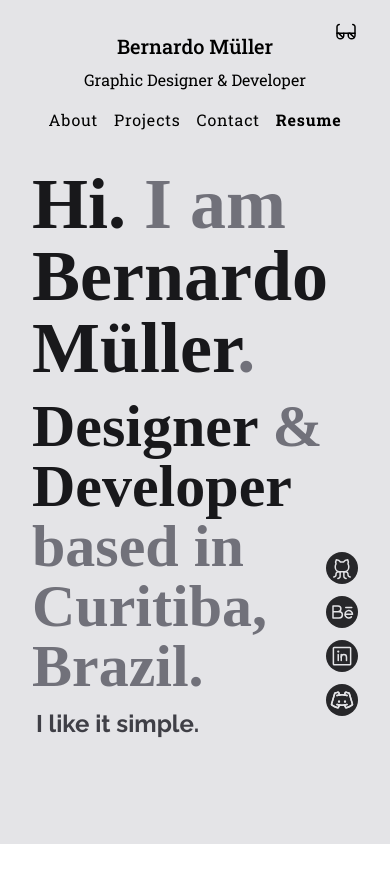
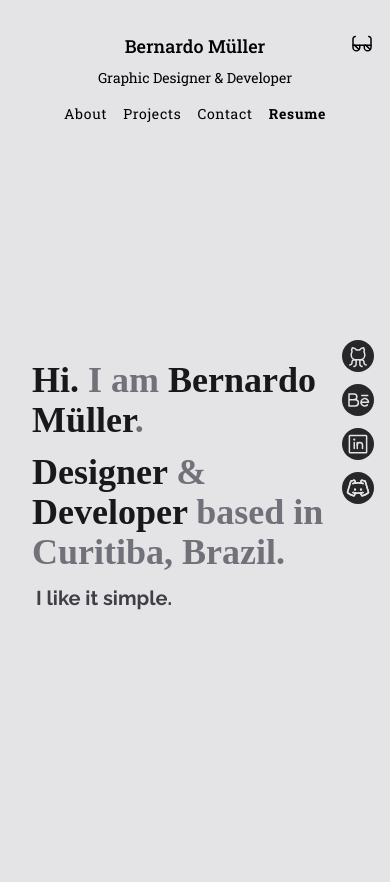
Before and after one commit to Bmullerc/portfolio-page, a Next.js app: page / in a window 390 px wide. Shown: the top 882 px of the page. Before the commit the page ends 844 px from the top, so only its background shows below. Built offline with nearby package versions, Linux system fonts and the light colour scheme; a web font is replaced by a local one.

Commit message:
Fix Responsiveness

```diff
--- a/src/components/Header.tsx
+++ b/src/components/Header.tsx
@@ -1,12 +1,12 @@
 export function Header() {
   return (
-    <header className="dark:bg-zinc-800 bg-zinc-200 h-[calc(100vh-4rem)] xl:px-48 flex place-items-center">
+    <header className="dark:bg-zinc-800 bg-zinc-200 lg:h-[calc(100vh-4rem)] h-screen xl:px-48 flex place-items-center">
       <div className="md:px-48 sm:px-12 px-8 flex flex-col gap-3 font-title-sans font-bold">
-        <h1 className="text-7xl text-zinc-500 dark:text-zinc-300">
+        <h1 className="lg:text-7xl text-4xl text-zinc-500 dark:text-zinc-300">
           <span className="text-zinc-900 dark:text-zinc-50">Hi.</span> I am <span className="text-zinc-900 dark:text-zinc-50">Bernardo Müller</span>.
         </h1>
-        <h2 className="text-6xl text-zinc-500 dark:text-zinc-200"><span className="text-zinc-900 dark:text-zinc-50">Designer</span> & <span className="text-zinc-900 dark:text-zinc-50">Developer</span> based in Curitiba, Brazil.</h2>
-        <h2 className="font-body-sans font-semibold text-2xl text-zinc-700 dark:text-zinc-400 pl-1">I like it simple.</h2>
+        <h2 className="lg:text-6xl text-4xl text-zinc-500 dark:text-zinc-200"><span className="text-zinc-900 dark:text-zinc-50">Designer</span> & <span className="text-zinc-900 dark:text-zinc-50">Developer</span> based in Curitiba, Brazil.</h2>
+        <h2 className="font-body-sans font-semibold lg:text-2xl text-xl text-zinc-700 dark:text-zinc-400 pl-1">I like it simple.</h2>
       </div>
     </header>
   )
--- a/src/components/Navbar.tsx
+++ b/src/components/Navbar.tsx
@@ -2,13 +2,13 @@ import Link from "next/link";
 
 export function Navbar() {
   return (
-    <nav className="sticky h-12 py-8 lg:flex-row flex-col dark:bg-zinc-800 bg-zinc-200 flex gap-4 justify-between items-center xl:px-24 dark:text-zinc-100">
+    <nav className="sticky h-12 py-8 lg:px-24 px-8 lg:flex-row flex-col dark:bg-zinc-800 bg-zinc-200 flex gap-4 justify-between items-center dark:text-zinc-100">
       <div className="md:flex-row flex flex-col md:gap-8 gap-2 items-center">
-        <span className="font-title-serif font-medium text-xl">Bernardo Müller</span>
-        <h3 className="font-title-serif text-base">Graphic Designer & Developer</h3>
+        <span className="font-title-serif font-medium lg:text-xl text-lg">Bernardo Müller</span>
+        <h3 className="font-title-serif text-sm lg:text-base">Graphic Designer & Developer</h3>
       </div>
 
-      <ul className="flex md:gap-8 gap-4 font-title-serif text-base tracking-wider">
+      <ul className="flex md:gap-8 gap-4 font-title-serif lg:text-base text-sm tracking-wider">
         <li><Link href="/">About</Link></li>
         <li><Link href="/projects">Projects</Link></li>
         <li><Link href="/contact">Contact</Link></li>
--- a/src/components/Socials.tsx
+++ b/src/components/Socials.tsx
@@ -3,7 +3,7 @@ import { GithubLogo, BehanceLogo, LinkedinLogo, DiscordLogo } from "phosphor-rea
 
 export function Socials() {
   return (
-    <aside className="flex fixed right-0 h-screen place-items-end py-48 px-8">
+    <aside className="grid fixed right-0 place-content-center bottom-0 top-0 lg:px-8 px-4">
       <ul className="font-title-serif text-zinc-50 flex flex-col gap-3">
         <li className="dark:bg-zinc-200 dark:text-zinc-800 text-zinc-200 bg-zinc-800 rounded-full px-1 py-1"><Link href="https://github.com/Bmullerc"><GithubLogo size={24} /></Link></li>
         <li className="dark:bg-zinc-200 dark:text-zinc-800 text-zinc-200 bg-zinc-800 rounded-full px-1 py-1"><Link href="https://www.behance.net/bernardo_muller"><BehanceLogo size={24} /></Link></li>
--- a/src/pages/index.tsx
+++ b/src/pages/index.tsx
@@ -41,7 +41,7 @@ export default function Home(props: any) {
         <Sunglasses
           size={24}
           onClick={handleChangeTheme}
-          className="absolute right-8 dark:text-zinc-200 top-5 cursor-pointer hover:scale-125 hover:text-zinc-400 duration-200 transition-transform"
+          className="absolute lg:right-8 lg:top-5 right-4 top-8 dark:text-zinc-200  cursor-pointer hover:scale-125 hover:text-zinc-400 duration-200 transition-transform"
         />
         <Header />
       </main>
```
